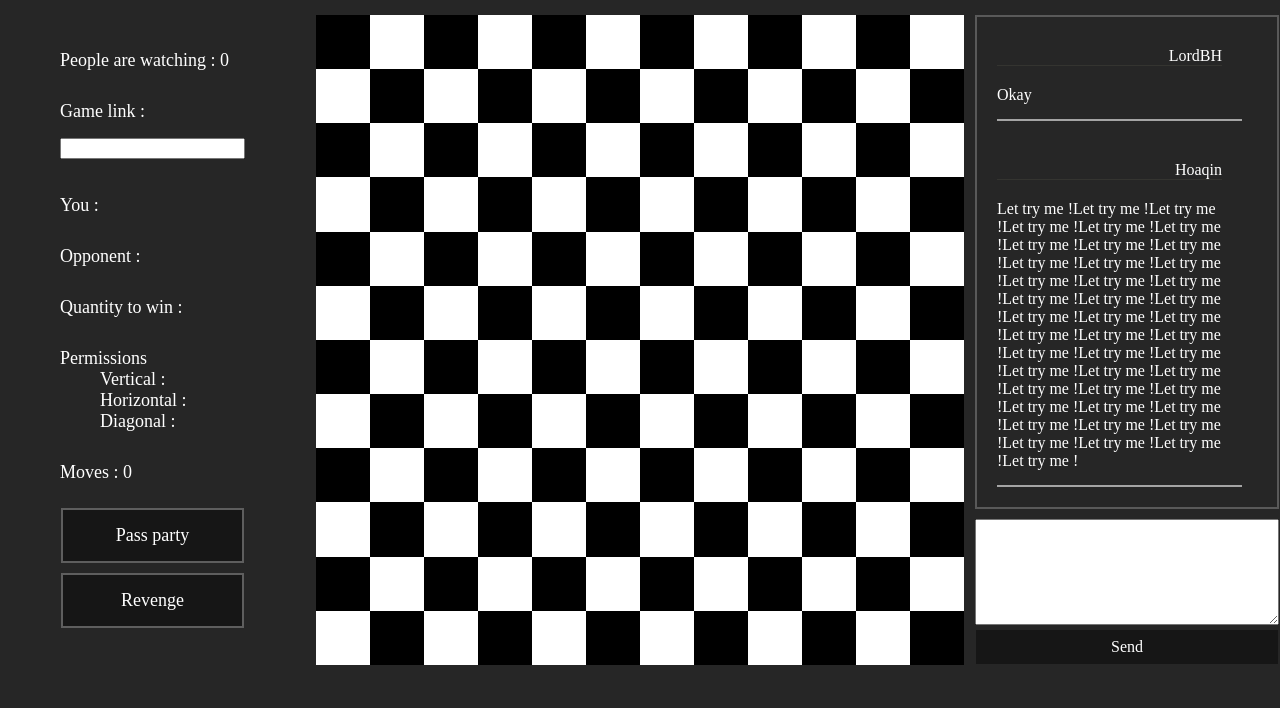
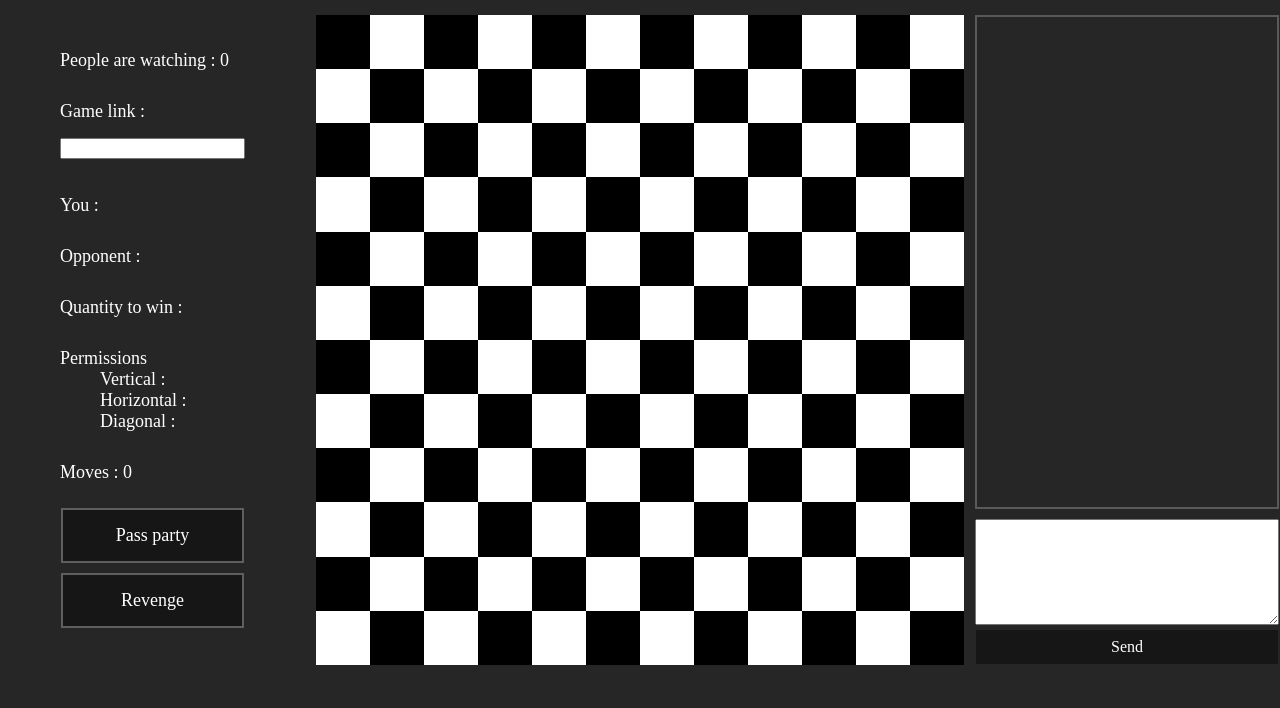
Before and after one commit to LordBH/Klark, a Flask app: template app/templates/game/play.html in a window 1280 px wide. Shown: the top 708 px of the page. Run offline with Flask 2, Linux system fonts and the light colour scheme; the template is opened without the code that fills it, so the values that code supplies are empty; some libraries are stand-ins or nearby versions.

Commit message:
update chat

```diff
--- a/app/templates/game/chat.html
+++ b/app/templates/game/chat.html
@@ -1,30 +1,5 @@
-<div class="log">
-    <div class="message">
-        <div class="nickname">
-            LordBH
-        </div>
-        <div class="text">
-            Okay
-        </div>
-    </div>
-    <div class="message">
-        <div class="nickname">
-            Hoaqin
-        </div>
-        <div class="text">
-            Let try me !Let try me !Let try me !Let try me !Let try me !Let try me !Let try me !Let try me !Let try me !Let try me !Let try me !Let try me !Let try me !Let try me !Let try me !Let try me !Let try me !Let try me !Let try me !Let try me !Let try me !Let try me !Let try me !Let try me !Let try me !Let try me !Let try me !Let try me !Let try me !Let try me !Let try me !Let try me !Let try me !Let try me !Let try me !Let try me !Let try me !Let try me !Let try me !Let try me !Let try me !Let try me !Let try me !
-        </div>
-    </div>
-        <div class="message">
-        <div class="nickname">
-            Hoaqin
-        </div>
-        <div class="text">
-            Let try me !Let try me !Let try me !Let try me !Let try me !Let try me !Let try me !Let try me !Let try me !Let try me !Let try me !Let try me !Let try me !Let try me !Let try me !Let try me !Let try me !Let try me !Let try me !Let try me !Let try me !Let try me !Let try me !Let try me !Let try me !Let try me !Let try me !Let try me !Let try me !Let try me !Let try me !Let try me !Let try me !Let try me !Let try me !Let try me !Let try me !Let try me !Let try me !Let try me !Let try me !Let try me !Let try me !
-        </div>
-    </div>
-</div>
+<div class="log"></div>
 <form class="f-ch" action="" method="post">
-    <textarea class="p-area" name="message" id="c-msg" cols="30" rows="10"></textarea>
+    <textarea title="chat" class="p-area" name="message" id="c-msg" cols="30" rows="10"></textarea>
     <div class="d-but-3">Send</div>
 </form>
```
